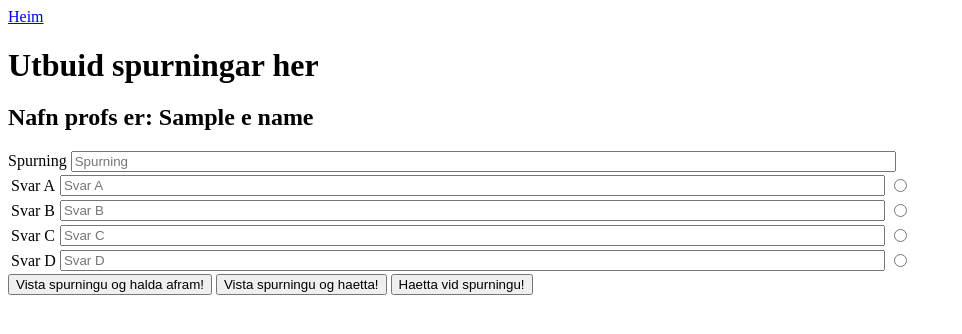
After one commit to Antonsig/DjangoExamPage, a Django app: template MyTestSite/MyTestSite/templates/createxamquestions.html in a window 1280 px wide. The commit adds this page. Shown: the top 334 px of the page, without its empty margins (0-962 px from the left). Run offline with Django 3.2, Linux system fonts and the light colour scheme; the template is opened without the code that fills it: most values are stand-ins (such as "Sample title", 1, 10 or a date in 2020); parts of the project's set-up code (start-up, migrations or seed data) failed here and were passed over.

Commit message:
Búa til Próf komið, Búa til spurningar hálfnað

```diff
--- /dev/null
+++ b/MyTestSite/MyTestSite/templates/createxamquestions.html
@@ -0,0 +1,42 @@
+<!DOCTYPE html>
+<html>
+<head>
+    {% load staticfiles %}
+    <link rel="stylesheet" type="text/css" href="{% static "scripts/exams.css" %}"/>
+</head>
+<body>
+            <a href="/">Heim<a>
+    <h1>Utbuid spurningar her</h1>
+    <h2>Nafn profs er: {{e_name}}</h2>
+ <form action="/savequestions" method="post" accept-charset="utf-8">
+    <table>
+        <thead> Spurning <input type="text" size="100" id="question" name="question" placeholder="Spurning"/ required><thead>
+
+            <tr>
+                <td>Svar A</td>
+                <td><input type="text" size="100"id="answer" name="answer" placeholder="Svar A"/ required></td>
+                <td><input type="radio" name="val" value="A"></td>
+            </tr>
+            <tr>
+                <td>Svar B</td>
+                <td><input type="text" size="100" id="answer" name="answer" placeholder="Svar B"/ required></td>
+                <td><input type="radio" name="val" value="B"></td>
+            </tr>
+            <tr>
+                <td>Svar C</td>
+                <td><input type="text" size="100" id="answer" name="answer" placeholder="Svar C"/ required></td>
+                <td><input type="radio" name="val" value="C"></td>
+            </tr>
+            <tr>
+                <td>Svar D</td>
+                <td><input type="text" size="100" id="answer" name="answer" placeholder="Svar D"/ required></td>
+                <td><input type="radio" name="val" value="D"></td>
+            </tr>
+    </table>
+    <input type="submit" value="Vista spurningu og halda afram!" onclick="alert('Spurning vistud!')"/>
+    <input type="submit" value="Vista spurningu og haetta!" onclick="alert('Skraningum spurninga i prof er lokid!')"/>
+    <input type="button" value="Haetta vid spurningu!" onclick="alert('Spurning ekki vistud!')"/>
+ </form>
+
+</body>
+</html>
--- a/MyTestSite/MyTestSite/templates/index.html
+++ b/MyTestSite/MyTestSite/templates/index.html
@@ -16,7 +16,10 @@
                 <a id="menuitem" href="{{ loginout }}">{{ l }}</a>
             </li>
             <li>
-                <a id="menuitem" href="accounts/login/register.html">Nyskraning</a>
+                <a id="menuitem" href="accounts/login/register.html"><span style="{{hideNyrNotandi}}">Nyskraning</span></a>
+            </li>
+            <li>
+                <a id="menuitem"  href="/createxam"><span style="{{hideNyttProf}}">Nytt prof</span></a>
             </li>
         </ul>
     </div>
--- a/MyTestSite/MyTestSite/urls.py
+++ b/MyTestSite/MyTestSite/urls.py
@@ -12,6 +12,7 @@ urlpatterns = patterns('',
     url(r'^accounts/login/$', 'django.contrib.auth.views.login'),
     url(r'^accounts/logout$', 'django.contrib.auth.views.logout'),
     url(r'^accounts/profile/$', 'Exams.views.home'),
+    url(r'createxam', 'Exams.views.createxam'),
     url(r'logout', 'Exams.views.logout_view', name='logout'),
     # url(r'^accounts/logout$', 'django.contrib.auth.views.logout'),
     url(r'register', 'Exams.views.register', name='register'),
```
Also changed, not shown: MyTestSite/Exams/views.py (+26 -4 lines), MyTestSite/MyTestSite/templates/createxam.html (added, +33 -0 lines), MyTestSite/MyTestSite/templates/exam.html (+7 -0 lines), MyTestSite/MyTestSite/templates/register.html (+12 -2 lines), MyTestSite/MyTestSite/templates/registration/login.html (+13 -1 lines), MyTestSite/MyTestSite/MyTestSite.db.
